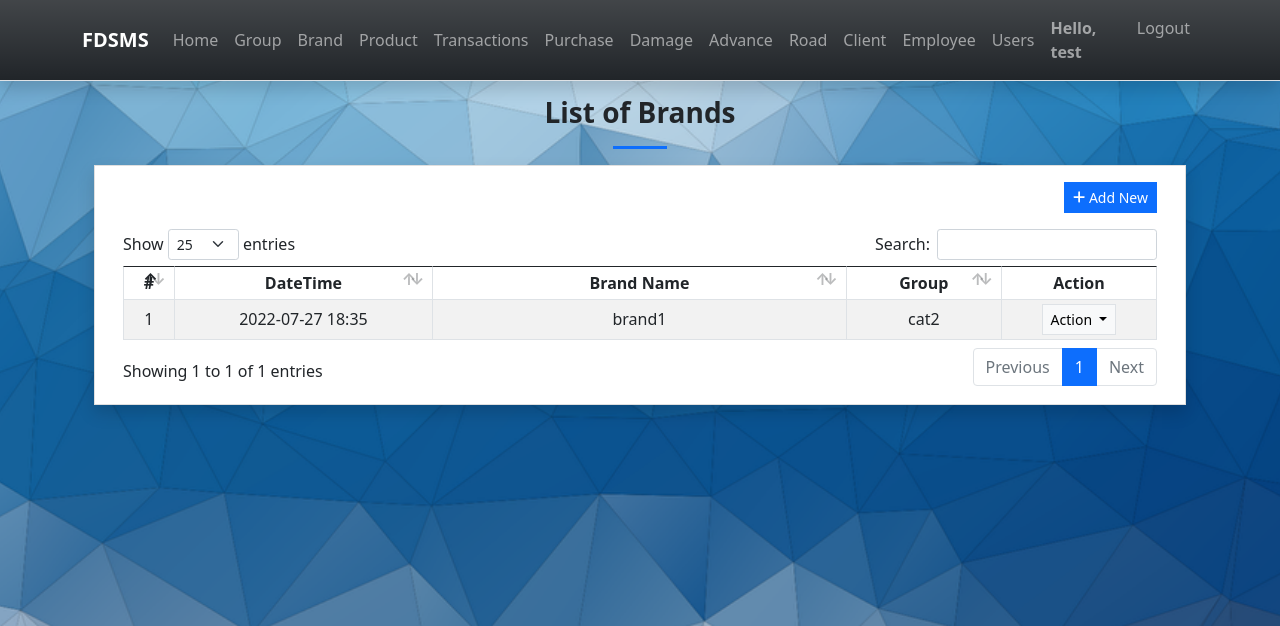
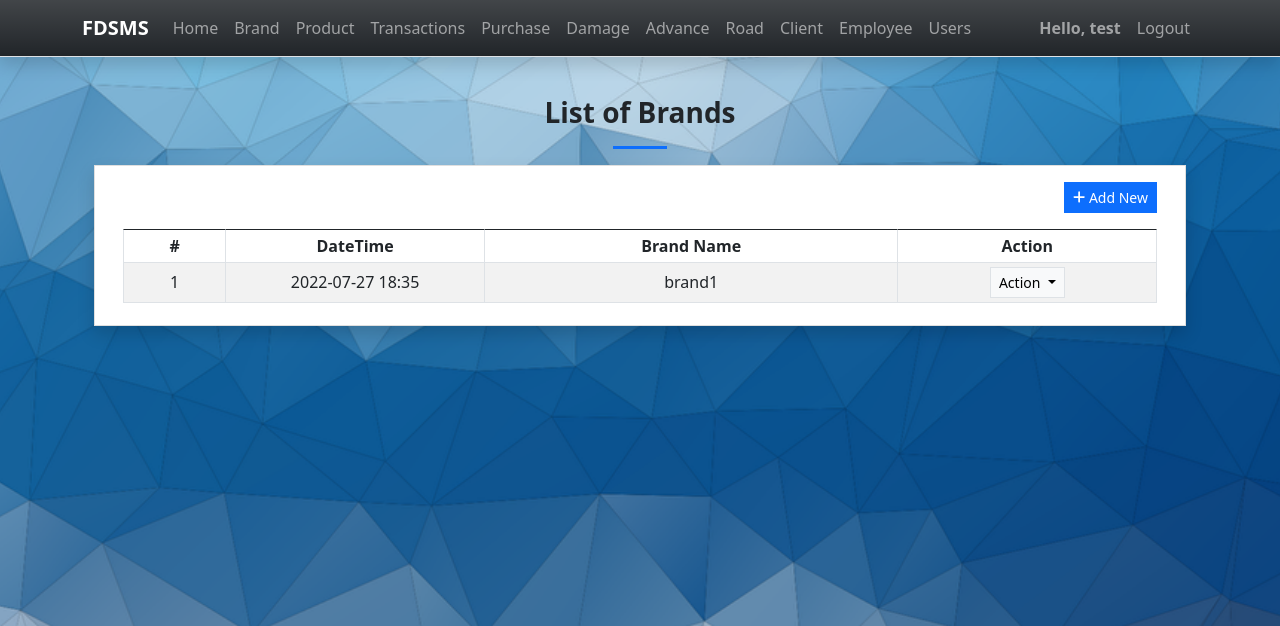
Before and after one commit to ShafayetZim/freedom_distribution, a Django app: page /brand in a window 1280 px wide. Shown: the top 626 px of the page. Run offline with Django 4.2, Linux system fonts and the light colour scheme; a user stored in the database is signed in; data comes from the database, SQL or seed files in the repository; parts of the project's set-up code (start-up, migrations or seed data) failed here and were passed over; some libraries are stand-ins or nearby versions.

Commit message:
group removed

```diff
--- a/store/templates/brand.html
+++ b/store/templates/brand.html
@@ -21,18 +21,16 @@
                     </div>
                     <table class="table table-bordered table-striped" id="price-tbl">
                         <colprice>
-                            <col width="5%">
+                            <col width="10%">
                             <col width="25%">
                             <col width="40%">
-                            <col width="15%">
-                            <col width="15%">
+                            <col width="25%">
                         </colprice>
                         <thead>
                             <tr>
                                 <th class="text-center">#</th>
                                 <th class="text-center">DateTime</th>
                                 <th class="text-center">Brand Name</th>
-                                <th class="text-center">Group</th>
                                 <th class="text-center">Action</th>
                             </tr>
                         </thead>
@@ -42,7 +40,6 @@
                                 <td class="text-center">{{ forloop.counter }}</td>
                                 <td class="text-center">{{ item.date_added|date:"Y-m-d H:i" }}</td>
                                 <td class="text-center">{{ item.name}}</td>
-                                <td class="text-center">{{ item.category}}</td>
                                 <td class="text-center">
                                     <div class="dropdown">
                                         <button class="btn btn-light btn-sm rounded-0 border dropdown-toggle" type="button" id="abtn{{item.pk}}" data-bs-toggle="dropdown" aria-expanded="false">
--- a/store/templates/topNavigation.html
+++ b/store/templates/topNavigation.html
@@ -16,6 +16,7 @@
     #uni_modal .modal-sub-footer {
       display: none;
     }
+
   </style>
 
   <!-- Navbar -->
@@ -54,14 +55,6 @@
           <li class="nav-item">
             <a class="nav-link" aria-current="page" href="{% url 'home-page' %}"
               >Home</a
-            >
-          </li>
-          <li class="nav-item">
-            <a
-              class="nav-link"
-              aria-current="page"
-              href="{% url 'category-page' %}"
-              >Group</a
             >
           </li>
           <li class="nav-item">
--- a/store/templates/view_brand.html
+++ b/store/templates/view_brand.html
@@ -13,12 +13,6 @@
     <dl>
       <dt>Brand Name</dt>
       <dd class="ps-4">{{brand.name}}</dd>
-      <!-- <dt>Price per kg.</dt>
-            <dd class="ps-4">{{price.price|floatformat:2|intcomma}}</dd> -->
-      <dt>Group</dt>
-      <dd class="ps-4">
-        {{brand.category}}
-      </dd>
     </dl>
   </div>
 </div>
--- a/store/templates/view_product.html
+++ b/store/templates/view_product.html
@@ -33,8 +33,6 @@
               <dd class="ps-4">{{product.name}}</dd>
               <dt>Code</dt>
               <dd class="ps-4">{{product.code}}</dd>
-              <dt>Group</dt>
-              <dd class="ps-4">{{product.category}}</dd>
               <dt>Brand</dt>
               <dd class="ps-4">{{product.brand}}</dd>
               <dt>Status</dt>
```
Also changed, not shown: store/templates/manage_brand.html (+1 -22 lines), store/templates/manage_product.html (+0 -11 lines).
